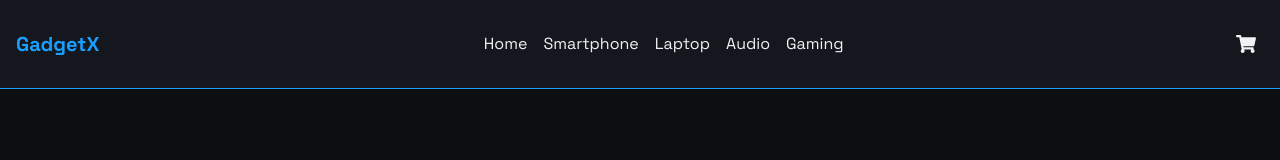
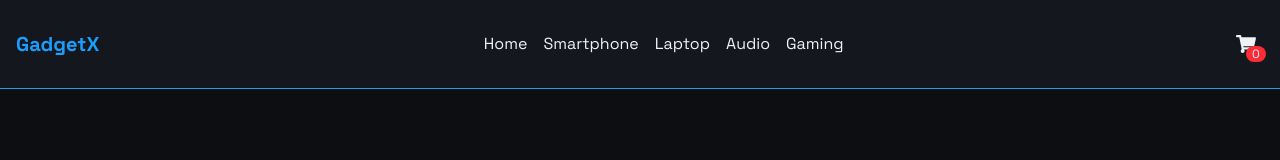
Before and after one commit to codewithpandu/gadget-x, a React (Vite) app: page / in a window 1280 px wide. Shown: the top 160 px of the page. Built offline with nearby package versions, Linux system fonts and the light colour scheme.

Commit message:
add chart badge

```diff
--- a/src/components/Header.jsx
+++ b/src/components/Header.jsx
@@ -6,10 +6,14 @@ import { FaSearch } from "react-icons/fa";
 import { FaShoppingCart } from "react-icons/fa";
 import { useDispatch } from "react-redux";
 import { toggleTab } from "../store/cart";
+import { useSelector } from "react-redux";
 
 const Header = () => {
+  const carts = useSelector((state) => state.cart.items);
   const [isOpen, setOpen] = useState(false);
   const dispatch = useDispatch();
+
+  const totalChart = carts.reduce((acc, item) => acc + item.qty, 0);
 
   const openCart = () => {
     dispatch(toggleTab());
@@ -32,10 +36,13 @@ const Header = () => {
             <FaSearch />
           </div> */}
           <button
-            className="text-xl p-2 hover:bg-accent rounded-2xl cursor-pointer"
+            className="relative text-xl p-2 hover:bg-accent rounded-2xl cursor-pointer"
             onClick={openCart}
           >
             <FaShoppingCart />
+            <small className="absolute -translate-y-2 text-xs bg-red-500 px-1.5 rounded-full">
+              {totalChart}
+            </small>
           </button>
           <div className="hover:bg-accent rounded-2xl block md:hidden">
             <Hamburger toggled={isOpen} toggle={setOpen} size={18} />
```
